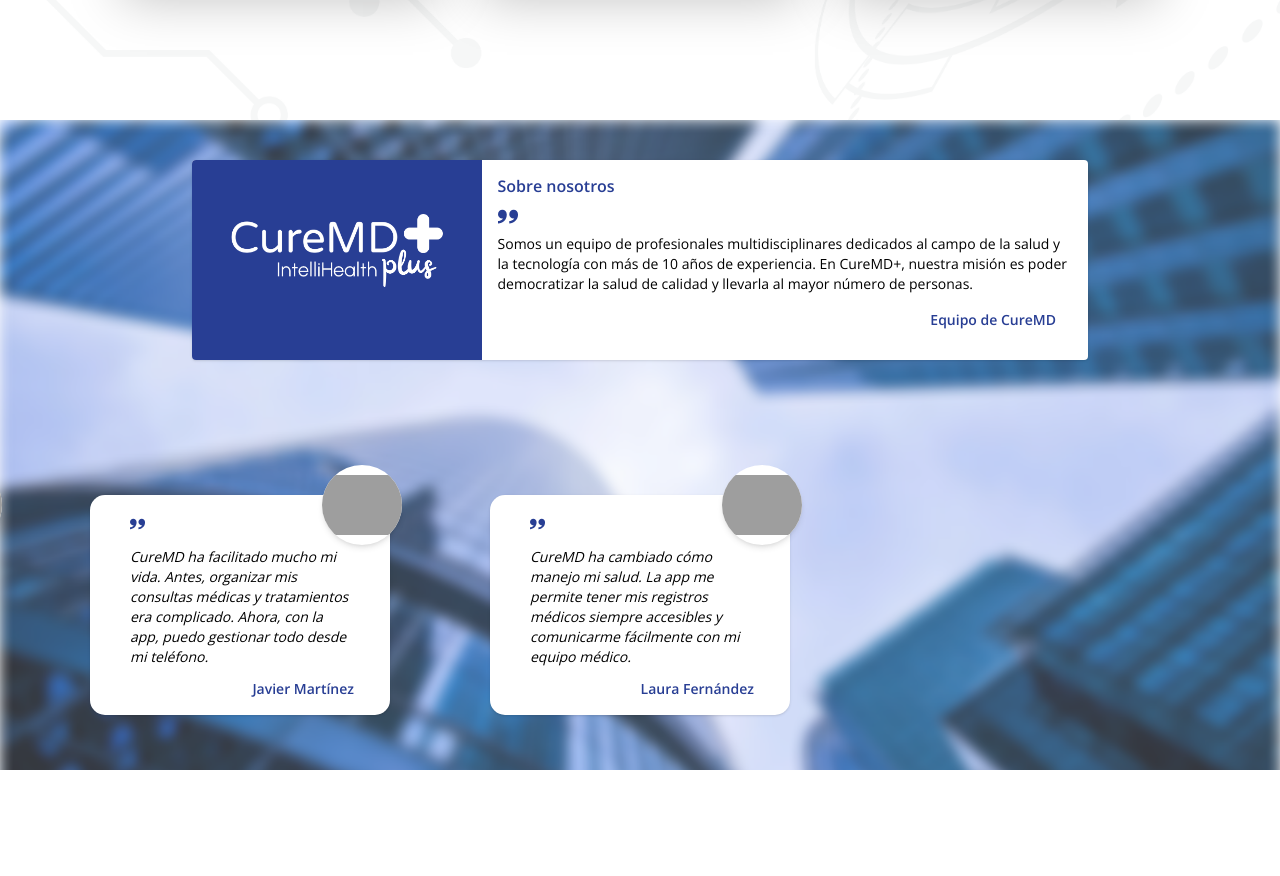
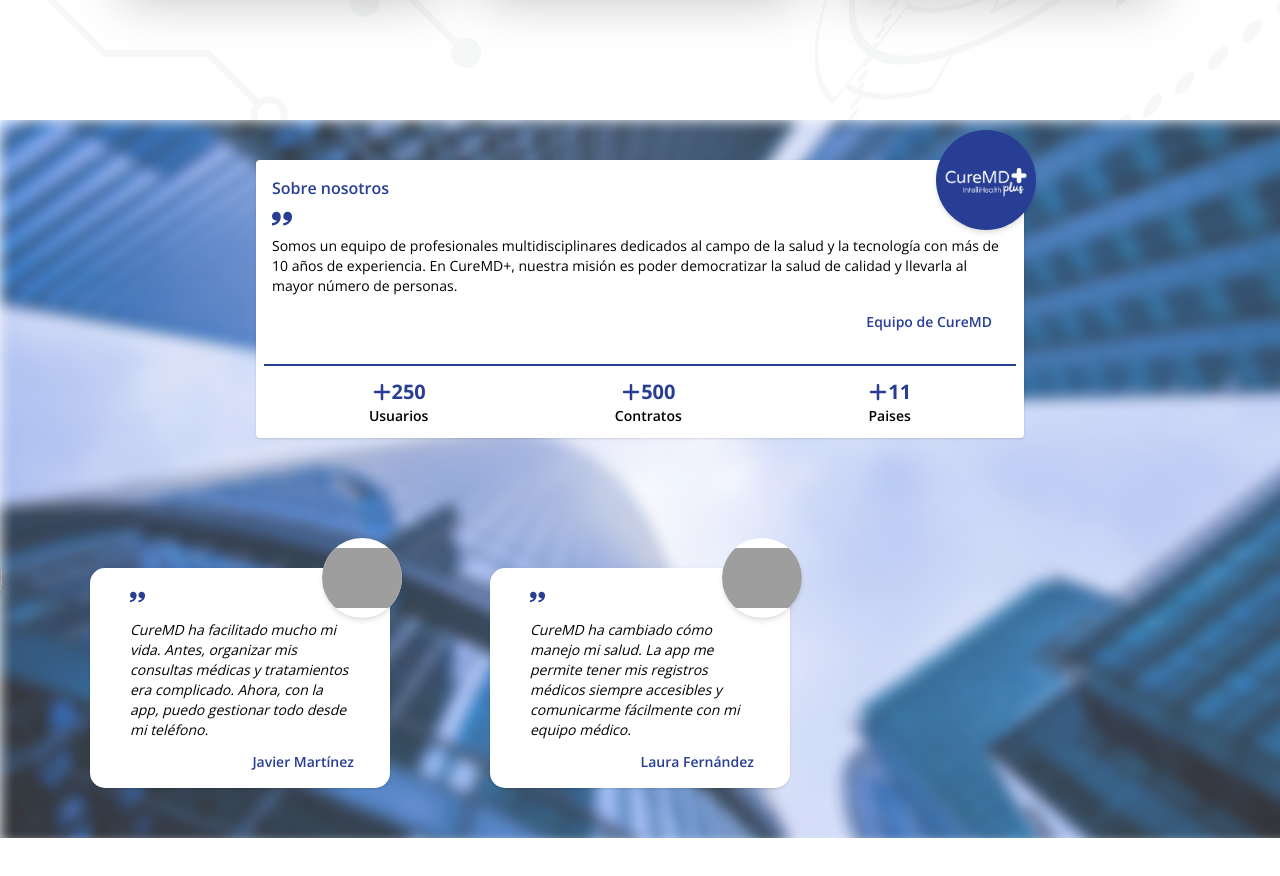
Before and after one commit to MoneyFi/CureMDplus, a React (Vite) app: page / in a window 1280 px wide. Shown: the part 1480-2356 px from the top of the page. Built offline with nearby package versions, Linux system fonts and the light colour scheme; grey boxes are pictures that could not be loaded.

Commit message:
fix: cambio del componente del about

```diff
--- a/src/Components/about/About.jsx
+++ b/src/Components/about/About.jsx
@@ -1,6 +1,7 @@
 import { ImQuotesRight } from "react-icons/im";
 import Carrusel from './Carrusel';
 import logoBco from '../../assets/icons/Logo_bco.png'
+import Count from "./Count";
 
 
 
@@ -11,12 +12,13 @@ const About = () => {
   return (
     <div className='layout background flex items-center justify-between flex-col  overflow-hidden' id='testimonials'>
 
-        <div className='bg-white rounded w-[70%] h-[200px]  shadow  relative mt-10 flex items-center justify-between overflow-hidden max-[900px]:flex-col max-[800px]:min-h-[500px] max-[500px]:w-[98%]'>
-        <div className='w-[300px] h-[280px] bg-primary-blue flex items-center justify-center max-[800px]:w-full '>
-            <img src={logoBco} alt="" className='w-[220px]' />
-        </div>
+        <div className='bg-white rounded w-[60%] min-h-[200px]  shadow  relative mt-10 flex items-center  flex-col justify-between max-[900px]:flex-col max-[800px]:min-h-[300px] max-[500px]:w-[95%]'>
 
-        <div className='w-[70%] flex flex-col p-4 max-[800px]:w-full'>
+        <div className='w-[100px] h-[100px] p-2 rounded-full bg-primary-blue mt-[-30px] shadow-md absolute  ml-[90%] flex items-center justify-center max-[600px]:ml-[66%] max-[600px]:w-[90px] max-[600px]:h-[90px] overflow-hidden'>
+            <img src={logoBco} alt={'about'} className='w-full mt-3'/>
+            </div>
+
+        <div className='w-full flex flex-col p-4 max-[800px]:w-full'>
             <h4 className='font-semibold text-primary-blue text-md'>Sobre nosotros</h4>
         <div className='py-2'>
                 <ImQuotesRight  size={20} color='#283E94'/>
@@ -26,6 +28,7 @@ const About = () => {
                 Equipo de CureMD
             </p>
             </div>
+            <Count/>
         </div>
         <Carrusel/>
         <div className='w-full h-[150px] bg-white flex items-center justify-end px-4 max-[700px]:h-[120px]'>
--- /dev/null
+++ b/src/Components/about/Count.jsx
@@ -0,0 +1,52 @@
+import React, { useEffect, useState } from 'react'
+import { FaPlus } from "react-icons/fa6";
+
+const Count = () => {
+    const [count,setCount]= useState({
+        usuarios: 0,
+        contratos:0,
+        paises: 0,
+
+    })
+
+    useEffect(() => {
+        const intervalId = setInterval(() => {
+          setCount(prevCount => {
+            // Check if all values have reached their respective targets
+            if (prevCount.usuarios < 250 || prevCount.contratos < 500 || prevCount.paises < 11) {
+              return {
+                usuarios: prevCount.usuarios < 250 ? prevCount.usuarios + 1 : 250,
+                contratos: prevCount.contratos < 500 ? prevCount.contratos + 1 : 500,
+                paises: prevCount.paises < 11 ? prevCount.paises + 1 : 11,
+              };
+            } else {
+              // Clear the interval if all values have reached their targets
+              clearInterval(intervalId);
+              return prevCount;
+            }
+          });
+        }, 10); // Update interval (10ms in this case for faster counting)
+
+        // Cleanup interval on component unmount
+        return () => clearInterval(intervalId);
+      }, []);
+  return (
+
+    <div className="w-[98%] flex items-center justify-around  p-3  border-t-2 border-primary-blue">
+    <div className="flex flex-col items-center justify-center">
+    <p className="font-bold text-primary-blue text-xl flex items-center justify-center"><FaPlus /> {count.usuarios}</p>
+    <p className="font-semibold text-sm">Usuarios</p>
+    </div>
+    <div className="flex flex-col items-center justify-center">
+    <p className="font-bold text-primary-blue text-xl flex items-center justify-center"><FaPlus /> {count.contratos}</p>
+    <p className="font-semibold text-sm">Contratos</p>
+    </div>
+    <div className="flex flex-col items-center justify-center">
+    <p className="font-bold text-primary-blue text-xl flex items-center justify-center"><FaPlus /> {count.paises}</p>
+    <p className="font-semibold text-sm">Paises</p>
+    </div>
+</div>
+  )
+}
+
+export default Count
```
